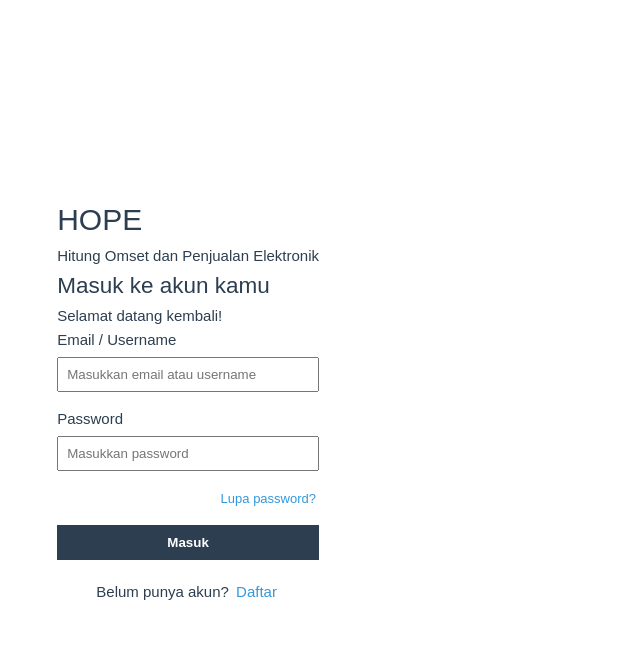
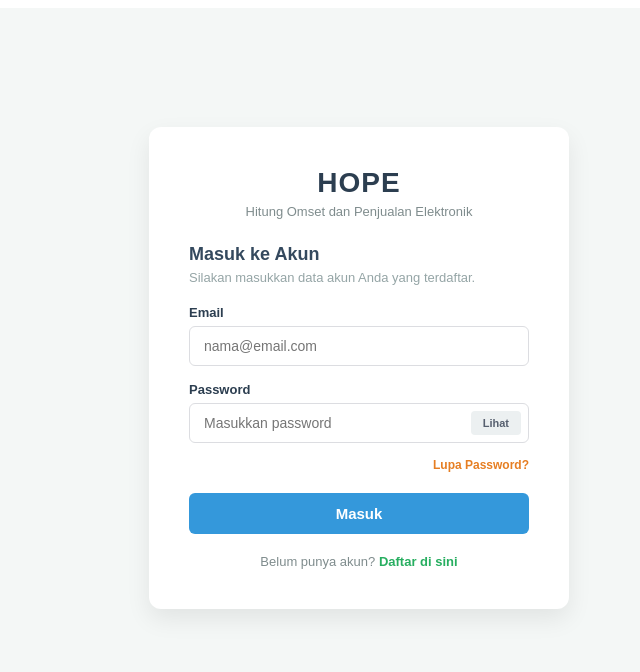
Before and after one commit to deasywal/hope-pwa, a Vue app in the folder hope-pwa/: page /login in a window 1280 px wide. Shown: the top 672 px of the page, without its empty margins (281-921 px from the left). Built offline with nearby package versions, Linux system fonts and the light colour scheme.

Commit message:
update kodingan menu Register

```diff
--- a/hope-pwa/src/main.js
+++ b/hope-pwa/src/main.js
@@ -1,5 +1,3 @@
-import './assets/main.css'
-
 import { createApp } from 'vue'
 import App from './App.vue'
 import router from './router'
--- a/hope-pwa/src/router/index.js
+++ b/hope-pwa/src/router/index.js
@@ -9,31 +9,12 @@ import RegisterView from '../views/RegisterView.vue'
 const router = createRouter({
   history: createWebHistory(import.meta.env.BASE_URL),
   routes: [
-    {
-      path: '/login', // 2. Tambahkan rute login di sini
-      name: 'login',
-      component: LoginView
-    },
-    {
-      path: '/',
-      name: 'dashboard',
-      component: DashboardView
-    },
-    {
-      path: '/produk',
-      name: 'produk',
-      component: ProdukView
-    },
-    {
-      path: '/transaksi',
-      name: 'transaksi',
-      component: TransaksiView
-    },
-    {
-      path: '/laporan',
-      name: 'laporan',
-      component: LaporanView
-    }
+    { path: '/', name: 'dashboard', component: DashboardView },
+    { path: '/produk', name: 'produk', component: ProdukView },
+    { path: '/transaksi', name: 'transaksi', component: TransaksiView },
+    { path: '/laporan', name: 'laporan', component: LaporanView },
+    { path: '/login', name: 'login', component: LoginView },
+    { path: '/register', name: 'register', component: RegisterView }
   ]
 })
 
--- a/hope-pwa/src/views/LoginView.vue
+++ b/hope-pwa/src/views/LoginView.vue
@@ -8,77 +8,304 @@ const password = ref('')
 const errorMessage = ref('')
 const successMessage = ref('')
 
-// Fungsi saat tombol Masuk ditekan
+const showPassword = ref(false)
+const togglePasswordVisibility = () => {
+  showPassword.value = !showPassword.value
+}
+
 const handleLogin = () => {
-  if (!email.value || !password.value) {
-    errorMessage.value = 'Email dan password harus diisi!'
+  errorMessage.value = ''
+  successMessage.value = ''
+
+  if (!email.value.trim() || !password.value.trim()) {
+    errorMessage.value = 'Email dan password wajib diisi!'
     return
   }
 
-  errorMessage.value = ''
-  // Simulasi proses login berhasil (nanti kita hubungkan ke Firebase Auth)
-  console.log('Mencoba masuk dengan:', email.value)
-  successMessage.value = 'Berhasil masuk! Mengalihkan ke dashboard...'
+  const savedData = localStorage.getItem('registeredAccount')
 
+  if (!savedData) {
+    errorMessage.value = 'Belum ada akun terdaftar! Silakan daftar terlebih dahulu.'
+    return
+  }
+
+  const account = JSON.parse(savedData)
+
+  if (email.value.trim() !== account.email || password.value !== account.password) {
+    errorMessage.value = 'Email atau password salah!'
+    return
+  }
+
+  successMessage.value = 'Login Berhasil! Mengalihkan...'
   setTimeout(() => {
-    router.push('/') // Mengarahkan ke halaman dashboard
+    router.push('/')
   }, 1000)
 }
 
-// Fungsi untuk fitur Lupa Password
 const handleForgotPassword = () => {
-  if (!email.value) {
-    alert('Silakan masukkan email terlebih dahulu untuk mereset password.')
+  const savedData = localStorage.getItem('registeredAccount')
+  if (!savedData) {
+    alert('Belum ada akun yang terdaftar di perangkat ini.')
     return
   }
-  alert(`Instruksi pemulihan password telah dikirim ke: ${email.value}`)
+  const account = JSON.parse(savedData)
+  alert(`--- BANTUAN LUPA PASSWORD ---\n\nEmail: ${account.email}\nPassword Anda: ${account.password}`)
 }
 </script>
 
 <template>
-  <div style="padding: 40px; font-family: sans-serif; max-width: 400px; margin: auto;">
-    <h1>HOPE</h1>
-    <p>Hitung Omset dan Penjualan Elektronik</p>
+  <div class="login-container">
+    <div class="login-card">
 
-    <h2>Masuk ke akun kamu</h2>
-    <p>Selamat datang kembali!</p>
+      <!-- Header Brand -->
+      <div class="brand-section">
+        <h1 class="brand-title">HOPE</h1>
+        <p class="brand-subtitle">Hitung Omset dan Penjualan Elektronik</p>
+      </div>
 
-    <!-- Pesan Error atau Sukses -->
-    <p v-if="errorMessage" style="color: red; font-size: 14px;">{{ errorMessage }}</p>
-    <p v-if="successMessage" style="color: green; font-size: 14px;">{{ successMessage }}</p>
+      <h2 class="form-title">Masuk ke Akun</h2>
+      <p class="form-desc">Silakan masukkan data akun Anda yang terdaftar.</p>
 
-    <form @submit.prevent="handleLogin">
-      <div style="margin-bottom: 15px;">
-        <label style="display: block; margin-bottom: 5px;">Email / Username</label>
+      <!-- Pesan Notifikasi -->
+      <div v-if="errorMessage" class="alert-box error">{{ errorMessage }}</div>
+      <div v-if="successMessage" class="alert-box success">{{ successMessage }}</div>
+
+      <!-- Form Utama -->
+      <div class="form-control-group">
+
+        <div class="input-block">
+          <label class="input-label">Email</label>
           <input
             type="text"
             v-model="email"
-          placeholder="Masukkan email atau username"
-          style="width: 100%; padding: 8px;"
+            placeholder="nama@email.com"
+            class="text-input"
           />
         </div>
 
-      <div style="margin-bottom: 15px;">
-        <label style="display: block; margin-bottom: 5px;">Password</label>
+        <div class="input-block">
+          <label class="input-label">Password</label>
+          <div class="password-box">
             <input
-          type="password"
+              :type="showPassword ? 'text' : 'password'"
               v-model="password"
               placeholder="Masukkan password"
-          style="width: 100%; padding: 8px;"
+              class="text-input password-input"
             />
+            <button
+              type="button"
+              @click="togglePasswordVisibility"
+              class="eye-btn"
+            >
+              {{ showPassword ? 'Sembunyi' : 'Lihat' }}
+            </button>
+          </div>
         </div>
 
-      <div style="margin-bottom: 15px; text-align: right;">
-        <a href="#" @click.prevent="handleForgotPassword" style="font-size: 13px; color: #3498db; cursor: pointer;">Lupa password?</a>
+        <div class="forgot-wrapper">
+          <a href="#" @click.prevent="handleForgotPassword" class="forgot-text">Lupa Password?</a>
         </div>
 
-      <button type="submit" style="width: 100%; padding: 10px; background-color: #2c3e50; color: white; border: none; cursor: pointer; font-weight: bold;">
+        <button
+          type="button"
+          @click="handleLogin"
+          class="login-btn"
+        >
           Masuk
         </button>
-    </form>
 
-    <p style="margin-top: 20px; text-align: center;">
-      Belum punya akun? <router-link to="/register" style="color: #3498db;">Daftar</router-link>
+      </div>
+
+      <p class="footer-text">
+        Belum punya akun? <router-link to="/register" class="register-nav-link">Daftar di sini</router-link>
       </p>
+
+    </div>
   </div>
 </template>
+
+<style scoped>
+.login-container {
+  display: flex;
+  align-items: center;
+  justify-content: center;
+  min-height: calc(100vh - 80px);
+  background-color: #f4f7f6;
+  padding: 20px;
+  box-sizing: border-box;
+}
+
+.login-card {
+  background: #ffffff;
+  padding: 40px;
+  border-radius: 12px;
+  box-shadow: 0 10px 25px rgba(0, 0, 0, 0.08);
+  width: 100%;
+  max-width: 420px;
+  box-sizing: border-box;
+}
+
+.brand-section {
+  text-align: center;
+  margin-bottom: 25px;
+}
+
+.brand-title {
+  font-size: 28px;
+  font-weight: 800;
+  color: #2c3e50;
+  margin: 0;
+  letter-spacing: 1px;
+}
+
+.brand-subtitle {
+  font-size: 13px;
+  color: #7f8c8d;
+  margin-top: 5px;
+  margin-bottom: 0;
+}
+
+.form-title {
+  font-size: 18px;
+  color: #34495e;
+  margin-bottom: 5px;
+  margin-top: 0;
+}
+
+.form-desc {
+  font-size: 13px;
+  color: #95a5a6;
+  margin-bottom: 20px;
+  margin-top: 0;
+}
+
+.alert-box {
+  padding: 10px 14px;
+  border-radius: 6px;
+  font-size: 13px;
+  margin-bottom: 16px;
+}
+
+.alert-box.error {
+  background-color: #fadbd8;
+  color: #c0392b;
+}
+
+.alert-box.success {
+  background-color: #d4efdf;
+  color: #27ae60;
+}
+
+.form-control-group {
+  display: flex;
+  flex-direction: column;
+  gap: 16px;
+}
+
+.input-block {
+  display: flex;
+  flex-direction: column;
+  gap: 6px;
+}
+
+.input-label {
+  font-size: 13px;
+  font-weight: 600;
+  color: #2c3e50;
+}
+
+.text-input {
+  width: 100%;
+  padding: 11px 14px;
+  border: 1px solid #dcdde1;
+  border-radius: 6px;
+  font-size: 14px;
+  box-sizing: border-box;
+  outline: none;
+  transition: border-color 0.2s;
+}
+
+.text-input:focus {
+  border-color: #3498db;
+}
+
+.password-box {
+  position: relative;
+  width: 100%;
+}
+
+.password-input {
+  padding-right: 80px;
+}
+
+.eye-btn {
+  position: absolute;
+  right: 8px;
+  top: 50%;
+  transform: translateY(-50%);
+  background: #ecf0f1;
+  border: none;
+  padding: 6px 12px;
+  border-radius: 4px;
+  cursor: pointer;
+  font-size: 11px;
+  font-weight: bold;
+  color: #57606f;
+}
+
+.eye-btn:hover {
+  background: #dfe4ea;
+}
+
+.forgot-wrapper {
+  text-align: right;
+  margin-top: -4px;
+}
+
+.forgot-text {
+  font-size: 12px;
+  color: #e67e22;
+  text-decoration: none;
+  font-weight: 600;
+}
+
+.forgot-text:hover {
+  text-decoration: underline;
+}
+
+.login-btn {
+  width: 100%;
+  padding: 12px;
+  background-color: #3498db;
+  color: white;
+  border: none;
+  border-radius: 6px;
+  font-size: 15px;
+  font-weight: bold;
+  cursor: pointer;
+  transition: background-color 0.2s;
+  margin-top: 4px;
+}
+
+.login-btn:hover {
+  background-color: #2980b9;
+}
+
+.footer-text {
+  margin-top: 20px;
+  text-align: center;
+  font-size: 13px;
+  color: #7f8c8d;
+  margin-bottom: 0;
+}
+
+.register-nav-link {
+  color: #27ae60;
+  text-decoration: none;
+  font-weight: bold;
+}
+
+.register-nav-link:hover {
+  text-decoration: underline;
+}
+</style>
--- a/hope-pwa/src/views/RegisterView.vue
+++ b/hope-pwa/src/views/RegisterView.vue
@@ -9,14 +9,48 @@ const password = ref('')
 const errorMessage = ref('')
 const successMessage = ref('')
 
+// State untuk tombol lihat/sembunyi password
+const showPassword = ref(false)
+const togglePasswordVisibility = () => {
+  showPassword.value = !showPassword.value
+}
+
+// Fungsi validasi format email sederhana
+const isValidEmail = (emailStr) => {
+  const emailRegex = /^[^\s@]+@[^\s@]+\.[^\s@]+$/
+  return emailRegex.test(emailStr)
+}
+
 const handleRegister = () => {
-  if (!brandName.value || !email.value || !password.value) {
+  errorMessage.value = ''
+  successMessage.value = ''
+
+  // 1. Validasi kolom kosong
+  if (!brandName.value.trim() || !email.value.trim() || !password.value.trim()) {
     errorMessage.value = 'Semua kolom wajib diisi!'
     return
   }
 
-  errorMessage.value = ''
-  console.log('Mendaftarkan Brand:', brandName.value, 'dengan Email:', email.value)
+  // 2. Validasi format email
+  if (!isValidEmail(email.value)) {
+    errorMessage.value = 'Format email tidak valid! Masukkan email yang benar.'
+    return
+  }
+
+  // 3. Validasi panjang password minimal 6 karakter
+  if (password.value.length < 6) {
+    errorMessage.value = 'Password terlalu pendek! Minimal harus 6 karakter.'
+    return
+  }
+
+  // Simpan data akun ke localStorage agar bisa dipakai login nanti
+  const accountData = {
+    brandName: brandName.value.trim(),
+    email: email.value.trim(),
+    password: password.value
+  }
+  localStorage.setItem('registeredAccount', JSON.stringify(accountData))
+
   successMessage.value = 'Akun berhasil dibuat! Mengalihkan ke halaman login...'
 
   // Mengarahkan kembali ke halaman login setelah 1.5 detik
@@ -35,52 +69,61 @@ const handleRegister = () => {
     <p>Daftarkan toko atau brand kamu sekarang!</p>
 
     <!-- Pesan Peringatan atau Sukses -->
-    <p v-if="errorMessage" style="color: red; font-size: 14px;">{{ errorMessage }}</p>
-    <p v-if="successMessage" style="color: green; font-size: 14px;">{{ successMessage }}</p>
+    <p v-if="errorMessage" style="color: #c0392b; background: #fadbd8; padding: 10px; border-radius: 4px; font-size: 14px;">{{ errorMessage }}</p>
+    <p v-if="successMessage" style="color: #27ae60; background: #d4efdf; padding: 10px; border-radius: 4px; font-size: 14px;">{{ successMessage }}</p>
 
-    <!-- Menggunakan div biasa pengganti form agar tidak auto-submit -->
     <div>
       <div style="margin-bottom: 15px;">
-        <label style="display: block; margin-bottom: 5px;">Nama Brand / Toko</label>
+        <label style="display: block; margin-bottom: 5px; font-weight: bold;">Nama Brand / Toko</label>
         <input
           type="text"
           v-model="brandName"
           placeholder="Contoh: HOPE Elektronik"
-          style="width: 100%; padding: 8px;"
+          style="width: 100%; padding: 10px; box-sizing: border-box;"
         />
       </div>
 
       <div style="margin-bottom: 15px;">
-        <label style="display: block; margin-bottom: 5px;">Email</label>
+        <label style="display: block; margin-bottom: 5px; font-weight: bold;">Email</label>
         <input
-          type="email"
+          type="text"
           v-model="email"
-          placeholder="Masukkan email aktif"
-          style="width: 100%; padding: 8px;"
+          placeholder="nama@email.com"
+          style="width: 100%; padding: 10px; box-sizing: border-box;"
         />
       </div>
 
-      <div style="margin-bottom: 15px;">
-        <label style="display: block; margin-bottom: 5px;">Password</label>
-        <input
-          type="password"
-          v-model="password"
-          placeholder="Buat password minimal 6 karakter"
-          style="width: 100%; padding: 8px;"
-        />
+      <!-- Input Password dengan Tombol Lihat/Sembunyi -->
+      <div style="margin-bottom: 20px;">
+        <label style="display: block; margin-bottom: 5px; font-weight: bold;">Password</label>
+        <div style="position: relative; display: flex; align-items: center;">
+          <input
+            :type="showPassword ? 'text' : 'password'"
+            v-model="password"
+            placeholder="Minimal 6 karakter"
+            style="width: 100%; padding: 10px; padding-right: 75px; box-sizing: border-box;"
+          />
+          <button
+            type="button"
+            @click="togglePasswordVisibility"
+            style="position: absolute; right: 8px; background: #ecf0f1; border: 1px solid #bdc3c7; padding: 4px 8px; border-radius: 4px; cursor: pointer; font-size: 12px; font-weight: bold; color: #34495e;"
+          >
+            {{ showPassword ? 'Sembunyi' : 'Lihat' }}
+          </button>
+        </div>
       </div>
 
       <button
         type="button"
         @click="handleRegister"
-        style="width: 100%; padding: 10px; background-color: #27ae60; color: white; border: none; cursor: pointer; font-weight: bold;"
+        style="width: 100%; padding: 12px; background-color: #27ae60; color: white; border: none; cursor: pointer; font-weight: bold; border-radius: 4px;"
       >
         Daftar
       </button>
     </div>
 
     <p style="margin-top: 20px; text-align: center;">
-      Sudah punya akun? <router-link to="/login" style="color: #3498db;">Masuk</router-link>
+      Sudah punya akun? <router-link to="/login" style="color: #3498db; text-decoration: none; font-weight: bold;">Masuk</router-link>
     </p>
   </div>
 </template>
```
Lines whose indentation alone changed are shown as unchanged.
